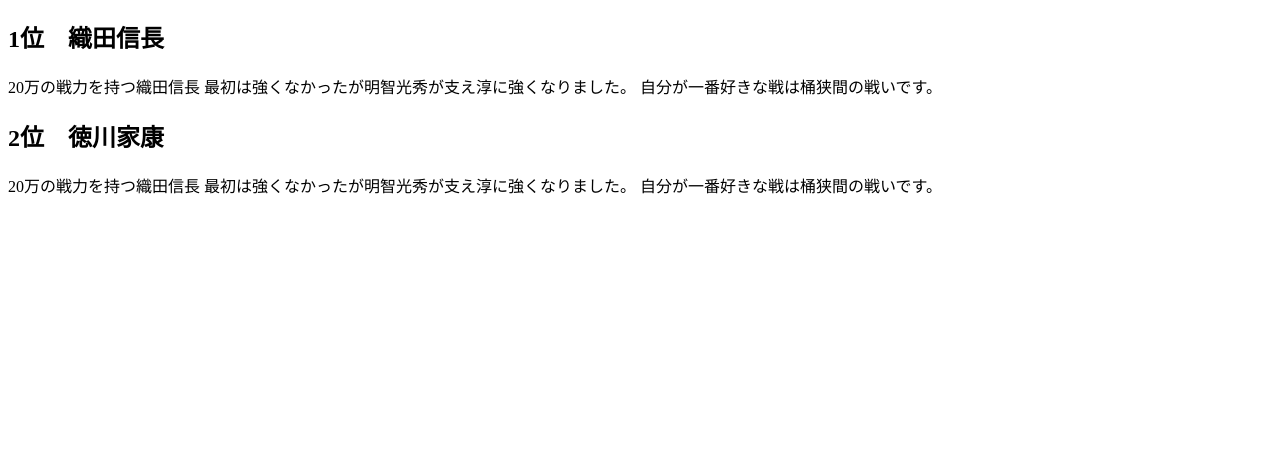
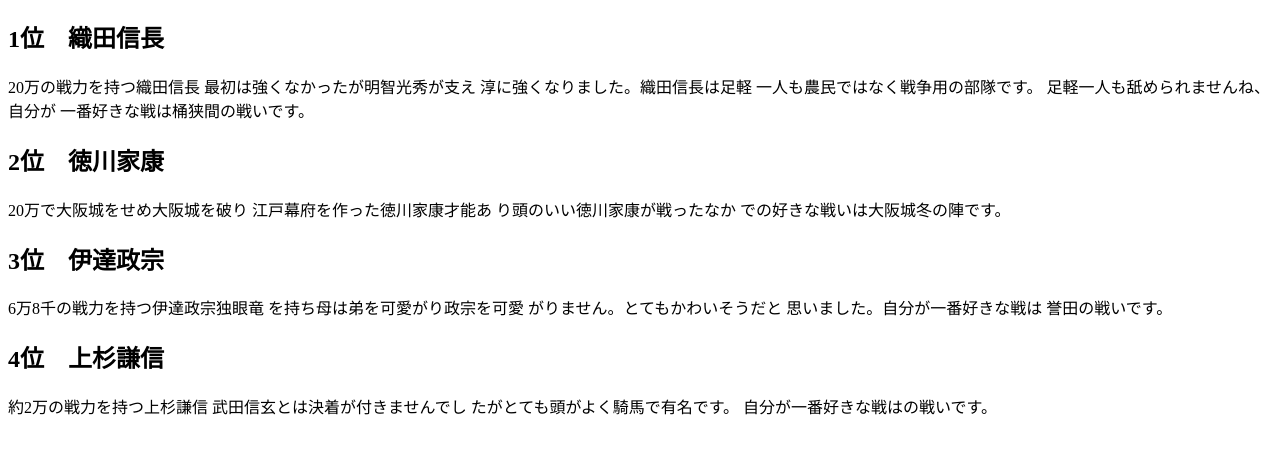
Before and after one commit to masamunedayo/my-homepage, a plain HTML site: page 戦国武将ランキング.html in a window 1280 px wide. Shown: the part 70-524 px from the top of the page. Drawn offline with Linux system fonts and the light colour scheme.

Commit message:
戦国武将ランキングを第四位まで書いた

```diff
--- a/戦国武将ランキング.html
+++ b/戦国武将ランキング.html
@@ -9,14 +9,36 @@
         <div>
             <h2>1位　織田信長</h2>
             20万の戦力を持つ織田信長
-            最初は強くなかったが明智光秀が支え淳に強くなりました。
-            自分が一番好きな戦は桶狭間の戦いです。
+            最初は強くなかったが明智光秀が支え
+            淳に強くなりました。織田信長は足軽
+            一人も農民ではなく戦争用の部隊です。
+            足軽一人も舐められませんね、自分が
+            一番好きな戦は桶狭間の戦いです。
+
+
         </div>
         <div>
             <h2>2位　徳川家康</h2>
-            20万の戦力を持つ織田信長
-            最初は強くなかったが明智光秀が支え淳に強くなりました。
-            自分が一番好きな戦は桶狭間の戦いです。
+            20万で大阪城をせめ大阪城を破り
+            江戸幕府を作った徳川家康才能あ
+            り頭のいい徳川家康が戦ったなか
+            での好きな戦いは大阪城冬の陣です。
+        </div>
+        <div>
+            <h2>3位　伊達政宗　</h2>
+            6万8千の戦力を持つ伊達政宗独眼竜
+            を持ち母は弟を可愛がり政宗を可愛
+            がりません。とてもかわいそうだと
+            思いました。自分が一番好きな戦は
+            誉田の戦いです。
+
+        </div>
+        <div>
+            <h2>4位　上杉謙信</h2>
+            約2万の戦力を持つ上杉謙信
+            武田信玄とは決着が付きませんでし
+            たがとても頭がよく騎馬で有名です。
+            自分が一番好きな戦はの戦いです。
         </div>
     </body>
 </html>
```
